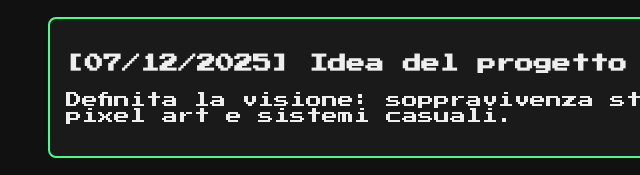
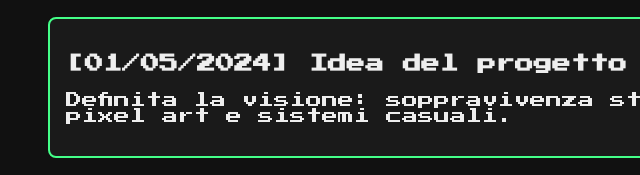
Before and after one commit to dreamexmacchina-glitch/No-I-m-not-sure, a plain HTML site: page index.html in a window 1280 px wide. Shown: the part 326-501 px from the top of the page, 142-782 px from the left. Drawn offline with Linux system fonts and the light colour scheme.

Commit message:
Update project idea date in index.html

```diff
--- a/index.html
+++ b/index.html
@@ -40,7 +40,7 @@
       <p>crezione del gioco.</p>
     </div>
     <div class="log-entry">
-      <h3>[07/12/2025] Idea del progetto</h3>
+      <h3>[01/05/2024] Idea del progetto</h3>
       <p>Definita la visione: soppravivenza stile retro con pixel art e sistemi casuali.</p>
     </div>
   </section>
```
